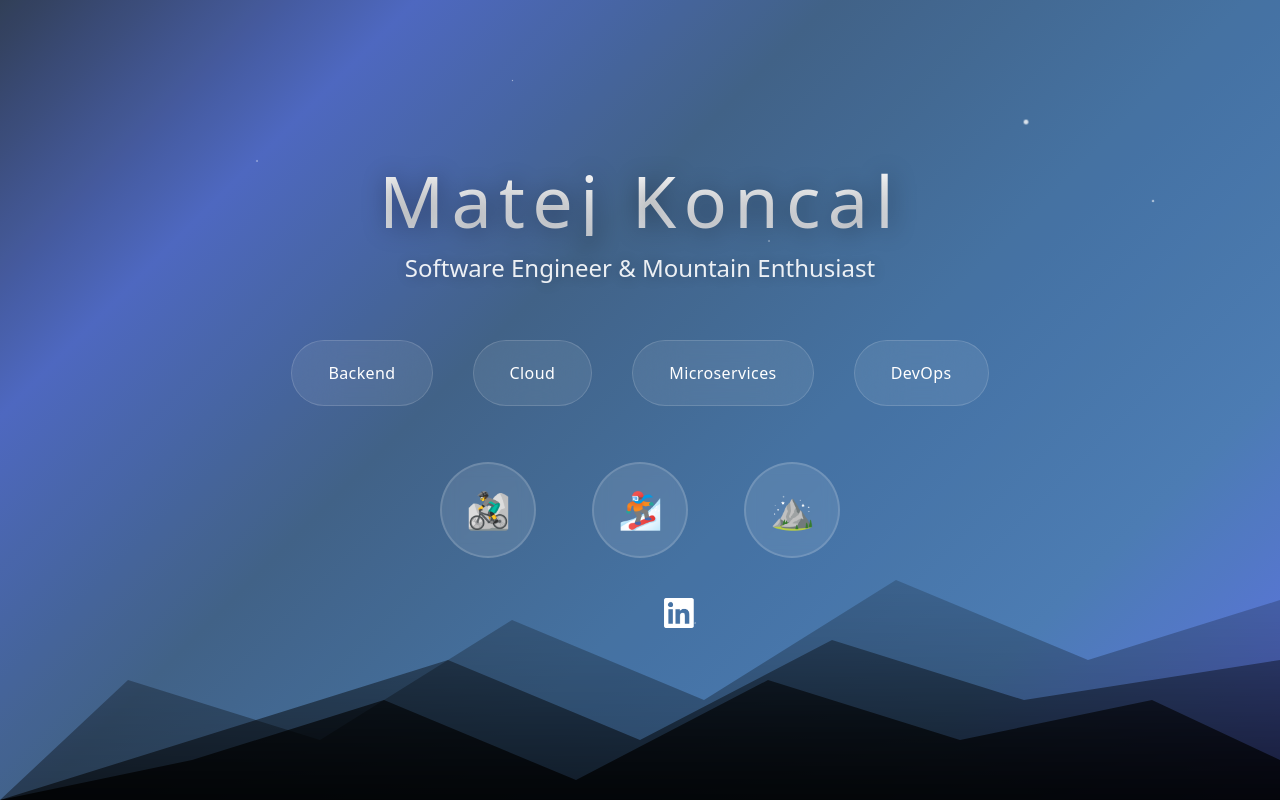
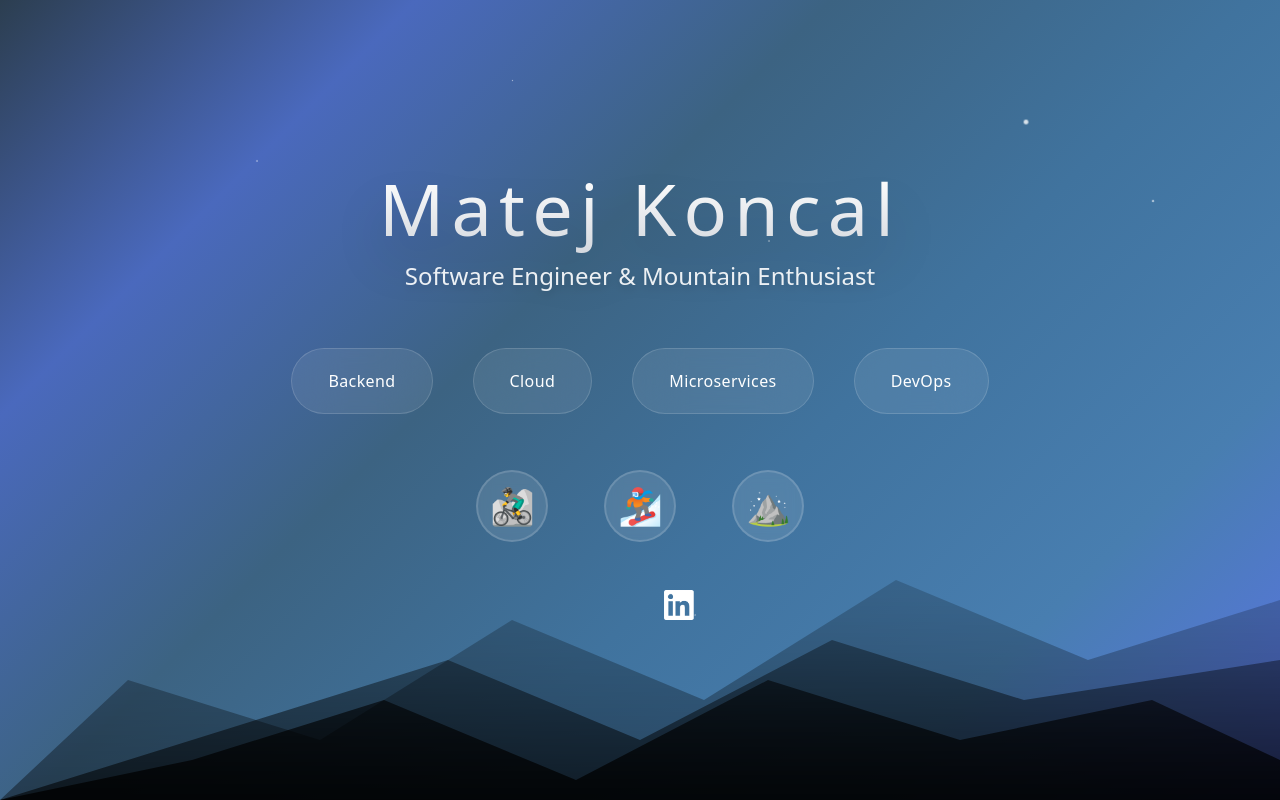
Before and after one commit to k0nci/k0nci, a React (Vite) app in the folder website/: page / in a window 1280 px wide. Built offline with nearby package versions, Linux system fonts and the light colour scheme; some icons are missing.

Commit message:
Add code improvements + fixes

```diff
--- a/website/src/components/MyPortfolio.tsx
+++ b/website/src/components/MyPortfolio.tsx
@@ -17,15 +17,14 @@ const MountainPortfolio: React.FC = () => {
           'linear-gradient(135deg, #2c3e50 0%, #4a69bd 20%, #3c6382 40%, #40739e 60%, #487eb0 80%, #5b73e8 100%)',
       }}
     >
-      <div className="relative flex h-screen items-center justify-center">
-        <AuroraBackground />
-        <TwinklingStars />
-        <MountainLayers />
-
-        <div className="animate-fadeInUp relative z-20 px-4 text-center">
-          <HeroTitle name={personalInfo.name} subtitle={personalInfo.subtitle} />
-          <TechStack technologies={technologies} />
-          <ActivityIcons activities={activities} />
+      {/* <AuroraBackground /> */}
+      <TwinklingStars />
+      <MountainLayers />
+      <div className="relative z-20 flex h-screen items-center justify-center">
+        <div className="animate-fadeInUp relative px-4 text-center">
+          <HeroTitle name={personalInfo.name} subtitle={personalInfo.subtitle} className="mb-14" />
+          <TechStack technologies={technologies} className="mb-14" />
+          <ActivityIcons activities={activities} className="mb-12" />
           <SocialLinks links={socialLinks} />
         </div>
       </div>
--- a/website/src/components/background/AuroraBackground.tsx
+++ b/website/src/components/background/AuroraBackground.tsx
@@ -1,12 +1,39 @@
 import React from 'react';
 
 const AuroraBackground: React.FC = () => (
-  <div
-    className="absolute inset-0 bg-purple-500/5"
-    style={{
-      animation: 'auroraShift 5s ease-in-out infinite',
-    }}
-  />
+  <div className="absolute inset-0 overflow-hidden">
+    {/* Main aurora layer */}
+    <div
+      className="absolute inset-0 bg-gradient-to-r from-purple-500/20 via-blue-500/30 to-green-400/20 opacity-60"
+      style={{
+        animation: 'auroraShift 24s ease-in-out infinite',
+        filter: 'blur(60px)',
+        transform: 'scale(1.5)',
+      }}
+    />
+
+    {/* Secondary aurora layer */}
+    <div
+      className="absolute inset-0 bg-gradient-to-l from-pink-400/15 via-purple-600/25 to-blue-400/15 opacity-70"
+      style={{
+        animation: 'auroraShift 32s ease-in-out infinite reverse',
+        filter: 'blur(80px)',
+        transform: 'scale(1.2)',
+        animationDelay: '2s',
+      }}
+    />
+
+    {/* Third aurora layer for more complexity */}
+    <div
+      className="absolute inset-0 bg-gradient-to-br from-cyan-400/10 via-indigo-500/20 to-purple-500/10 opacity-50"
+      style={{
+        animation: 'auroraShift 64s ease-in-out infinite',
+        filter: 'blur(100px)',
+        transform: 'scale(1.8)',
+        animationDelay: '4s',
+      }}
+    />
+  </div>
 );
 
 export default AuroraBackground;
--- a/website/src/components/background/TwinklingStars.tsx
+++ b/website/src/components/background/TwinklingStars.tsx
@@ -14,12 +14,15 @@ const TwinklingStars: React.FC = () => {
       {stars.map((star, index) => (
         <div
           key={index}
-          className={`absolute ${star.size} animate-twinkle rounded-full bg-white/80`}
+          className={`absolute ${star.size} rounded-full bg-white/80`}
           style={{
             top: star.top,
             left: star.left,
+            animationName: 'twinkle',
             animationDelay: star.delay,
             animationDuration: '3s',
+            animationTimingFunction: 'ease-in-out',
+            animationIterationCount: 'infinite',
           }}
         />
       ))}
--- a/website/src/components/content/ActivityIcons.tsx
+++ b/website/src/components/content/ActivityIcons.tsx
@@ -3,15 +3,16 @@ import { type ActivityItem } from '../../types';
 
 interface ActivityIconsProps {
   activities: ActivityItem[];
+  className?: string;
 }
 
-const ActivityIcons: React.FC<ActivityIconsProps> = ({ activities }) => (
-  <div className="mb-10 flex justify-center gap-8 md:gap-14">
+const ActivityIcons: React.FC<ActivityIconsProps> = ({ activities, className = '' }) => (
+  <div className={`${className} flex justify-center gap-8 md:gap-14`}>
     {activities.map((activity, index) => (
       <div
         key={index}
         title={activity.title}
-        className="group relative flex h-20 w-20 cursor-pointer items-center justify-center rounded-full border-2 border-white/15 bg-white/10 text-3xl backdrop-blur-sm transition-all duration-500 hover:scale-110 hover:bg-white/18 hover:shadow-2xl md:h-24 md:w-24 md:text-4xl"
+        className="group relative flex h-16 w-16 cursor-pointer items-center justify-center rounded-full border-2 border-white/15 bg-white/10 text-3xl backdrop-blur-sm transition-all duration-500 hover:scale-110 hover:bg-white/18 hover:shadow-2xl md:h-18 md:w-18 md:text-4xl"
       >
         <div className="absolute inset-0 -z-10 rounded-full bg-gradient-to-br from-blue-400/50 to-purple-500/50 opacity-0 transition-opacity duration-300 group-hover:opacity-100" />
         {activity.emoji}
--- a/website/src/components/content/HeroTitle.tsx
+++ b/website/src/components/content/HeroTitle.tsx
@@ -3,14 +3,15 @@ import React from 'react';
 interface HeroTitleProps {
   name: string;
   subtitle: string;
+  className?: string;
 }
 
-const HeroTitle: React.FC<HeroTitleProps> = ({ name, subtitle }) => (
-  <div className="mb-14">
-    <h1 className="mb-4 bg-gradient-to-b from-white to-gray-300 bg-clip-text text-6xl font-thin tracking-widest text-transparent text-shadow-lg md:text-7xl">
+const HeroTitle: React.FC<HeroTitleProps> = ({ name, subtitle, className = '' }) => (
+  <div className={className}>
+    <h1 className="bg-gradient-to-b from-white to-gray-300 bg-clip-text pb-4 text-6xl font-thin tracking-widest text-transparent drop-shadow-2xl md:text-7xl">
       {name}
     </h1>
-    <p className="text-shadow text-xl font-light opacity-90 md:text-2xl">{subtitle}</p>
+    <p className="text-xl font-light opacity-90 drop-shadow-lg md:text-2xl">{subtitle}</p>
   </div>
 );
 
--- a/website/src/components/content/SocialLinks.tsx
+++ b/website/src/components/content/SocialLinks.tsx
@@ -3,10 +3,11 @@ import { type SocialLink } from '../../types';
 
 interface SocialLinksProps {
   links: SocialLink[];
+  className?: string;
 }
 
-const SocialLinks: React.FC<SocialLinksProps> = ({ links }) => (
-  <div className="flex justify-center gap-12">
+const SocialLinks: React.FC<SocialLinksProps> = ({ links, className = '' }) => (
+  <div className={`${className} flex justify-center gap-12`}>
     {links.map((link) => {
       const IconComponent = link.icon;
       return (
--- a/website/src/components/content/TechStack.tsx
+++ b/website/src/components/content/TechStack.tsx
@@ -2,10 +2,11 @@ import React from 'react';
 
 interface TechStackProps {
   technologies: string[];
+  className?: string;
 }
 
-const TechStack: React.FC<TechStackProps> = ({ technologies }) => (
-  <div className="mb-14 flex flex-wrap justify-center gap-4 md:gap-10">
+const TechStack: React.FC<TechStackProps> = ({ technologies, className = '' }) => (
+  <div className={`${className} flex flex-wrap justify-center gap-4 md:gap-10`}>
     {technologies.map((tech) => (
       <div
         key={tech}
--- a/website/src/index.css
+++ b/website/src/index.css
@@ -14,10 +14,20 @@
 @keyframes auroraShift {
   0%,
   100% {
+    opacity: 0.3;
+    transform: translateX(-50%) translateY(-50%) rotate(0deg) scale(1);
+  }
+  25% {
     opacity: 0.8;
+    transform: translateX(-30%) translateY(-60%) rotate(90deg) scale(1.1);
   }
   50% {
-    opacity: 1;
+    opacity: 0.6;
+    transform: translateX(-70%) translateY(-40%) rotate(180deg) scale(0.9);
+  }
+  75% {
+    opacity: 0.9;
+    transform: translateX(-40%) translateY(-70%) rotate(270deg) scale(1.2);
   }
 }
 
@@ -33,18 +43,6 @@
   }
 }
 
-.animate-twinkle {
-  animation: twinkle 3s ease-in-out infinite;
-}
-
 .animate-fadeInUp {
   animation: fadeInUp 1.8s ease-out;
 }
-
-.text-shadow {
-  text-shadow: 1px 1px 15px rgba(0, 0, 0, 0.3);
-}
-
-.text-shadow-lg {
-  text-shadow: 2px 2px 25px rgba(0, 0, 0, 0.4);
-}
```
